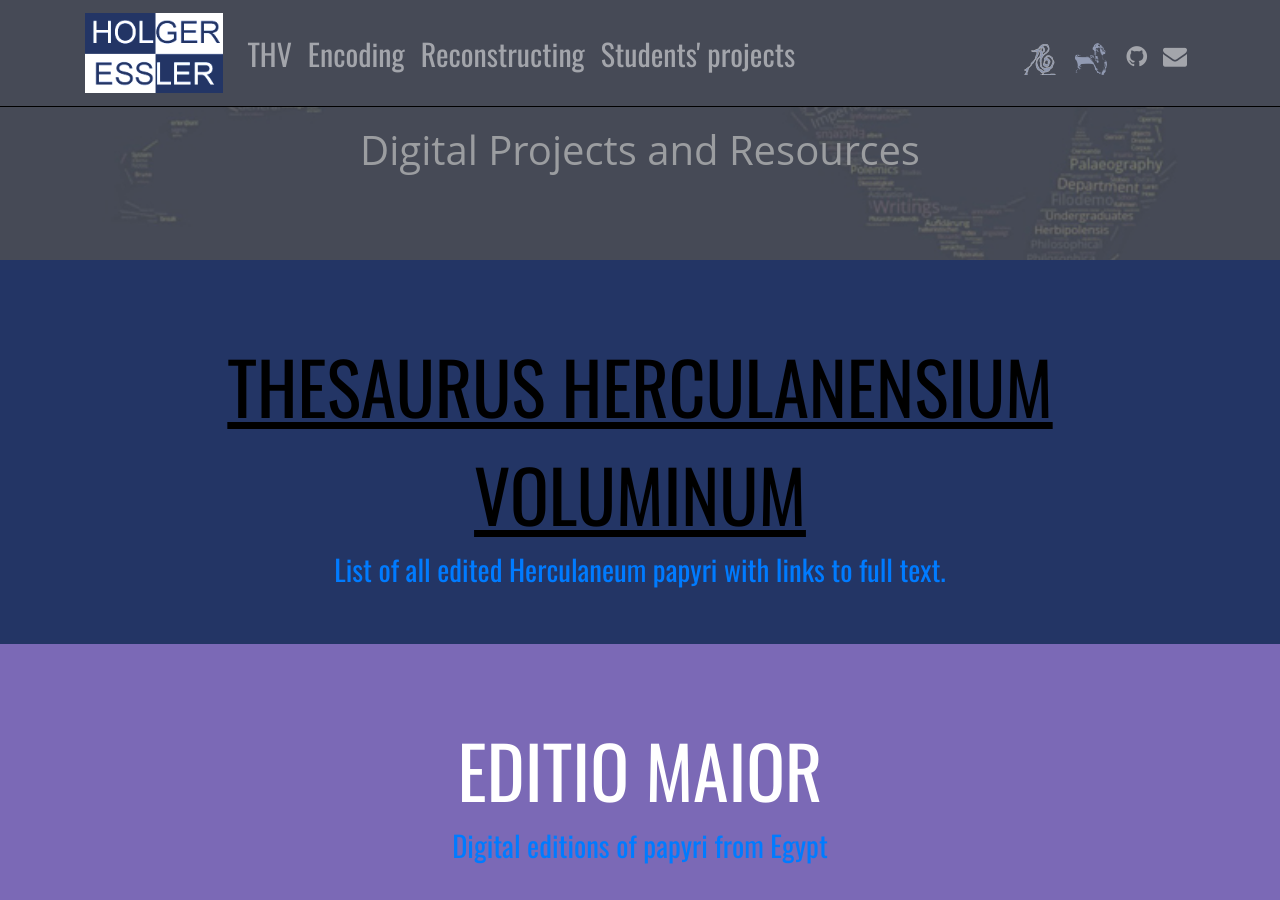
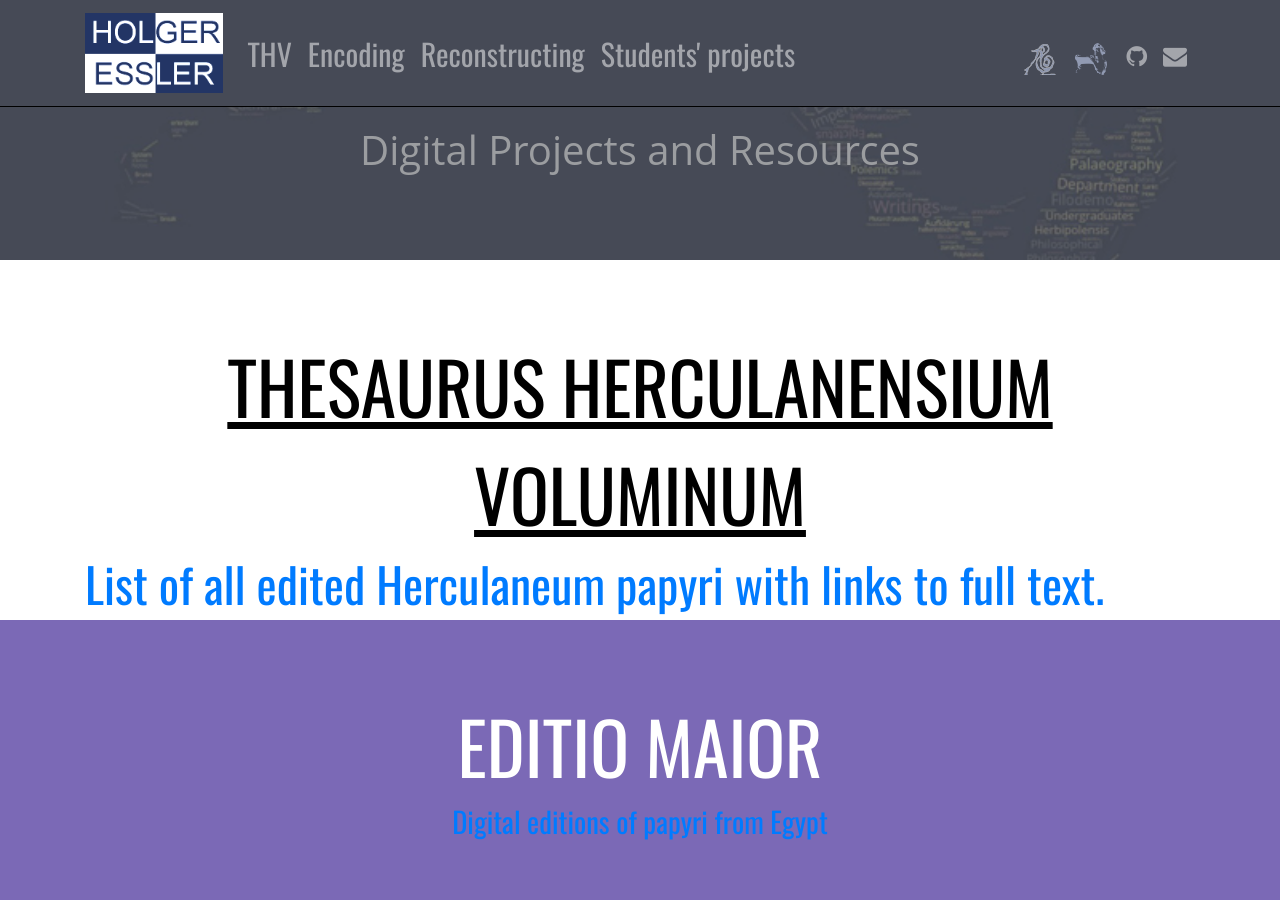
Before and after one commit to HolgerEssler/HolgerEssler.github.io, a Jekyll site: the page built from index.html, in a window 1280 px wide and 900 px high, scrolled down 640 px. Built offline with Jekyll 4.4.1, drawn with Linux system fonts in a browser that asks for light colours; nearby versions of some CDN libraries.

Commit message:
Style thv.

```diff
--- a/css/main.css
+++ b/css/main.css
@@ -10,12 +10,23 @@ p {
   text-align: justify;
 }
 
-ol.thv {
+.thv ol{
   font-family: 'Open Sans' sans-serif;
   font-size: 14px !important;
   text-align: left;
 }
 
+.thv ul{
+    list-style: none;
+}
+
+.thv li{
+    list-style-position: outside;
+    text-indent: -1em;
+  font-family: 'Open Sans' sans-serif;
+    font-size: 14px !important;
+  text-align: left;
+}
 
 .nav-link {
   font-size: 30px;
@@ -94,10 +105,6 @@ ol.thv {
   height: 106px;
 }
 
-.thv {
-  background-color: #233565;
-    min-height: 8em;
-  }
 
 .thv .title {
   margin-top: 1em;
@@ -106,12 +113,6 @@ ol.thv {
   font-size: 1.5em;
   text-decoration: underline;
   text-transform: uppercase;
-}
-
-.thv .link {
-  text-align: center;
-  font-size: 0.6em;
-  margin-bottom: 1em;
 }
 
 .thv .carousel {
--- a/index.html
+++ b/index.html
@@ -29,7 +29,7 @@ layout: default
 
     <main>
       <!-- THV -->
-      <a id="thv"></a>
+      <a id="stud"></a>
       <div class="thv">
         <div class="container">
           <div class="row">
```
